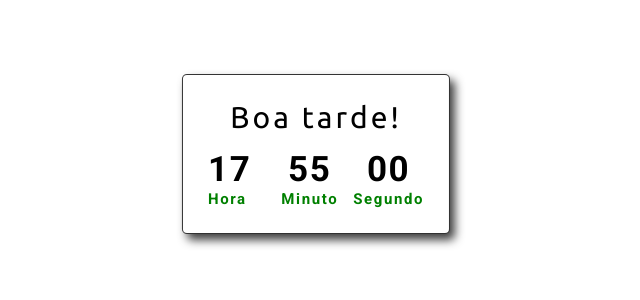
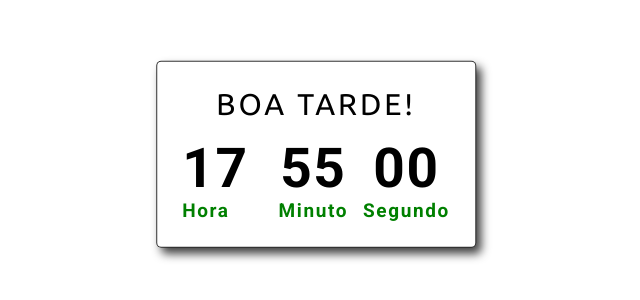
Before and after one commit to Fernandosantos0/relogio-digital-javascript, a plain HTML site: page index.html in a window 1280 px wide. Shown: the part 246-546 px from the top of the page, without its empty margins (324-964 px from the left). Drawn offline with Linux system fonts and the light colour scheme.

Commit message:
final_fim

```diff
--- a/assets/css/folhaEstilo.css
+++ b/assets/css/folhaEstilo.css
@@ -48,15 +48,16 @@ body {
     font-size: 30px;
     font-family: 'Ubuntu', sans-serif;
     letter-spacing: 3px;
+    text-transform: uppercase;
 }
 
 #container time {
-    font-size: 35px;
+    font-size: 55px;
     display: block;
     text-align: center;
 }
 
 #container span {
-    font-size: 15px;
+    font-size: 19px;
     color: green;
 }
--- a/index.html
+++ b/index.html
@@ -5,6 +5,12 @@
         <meta http-equiv="X-UA-Compatible" content="IE=edge">
         <meta name="viewport" content="width=device-width, initial-scale=1.0">
         <title>Relógio Digital</title>
+
+        <!-- seo -->
+        <meta name="description" content="Relógio digital em javascript">
+        <meta name="generator" content="Visual Studio Code">
+        <meta name="author" content="Fernando Santos Pereira">
+        <link rel="author" href="https://github.com/Fernandosantos0">
 
         <!-- favicon -->
         <link rel="shortcut icon" type="image/x-icon" sizes="512x512" href="assets/images/favicon.ico">
```
